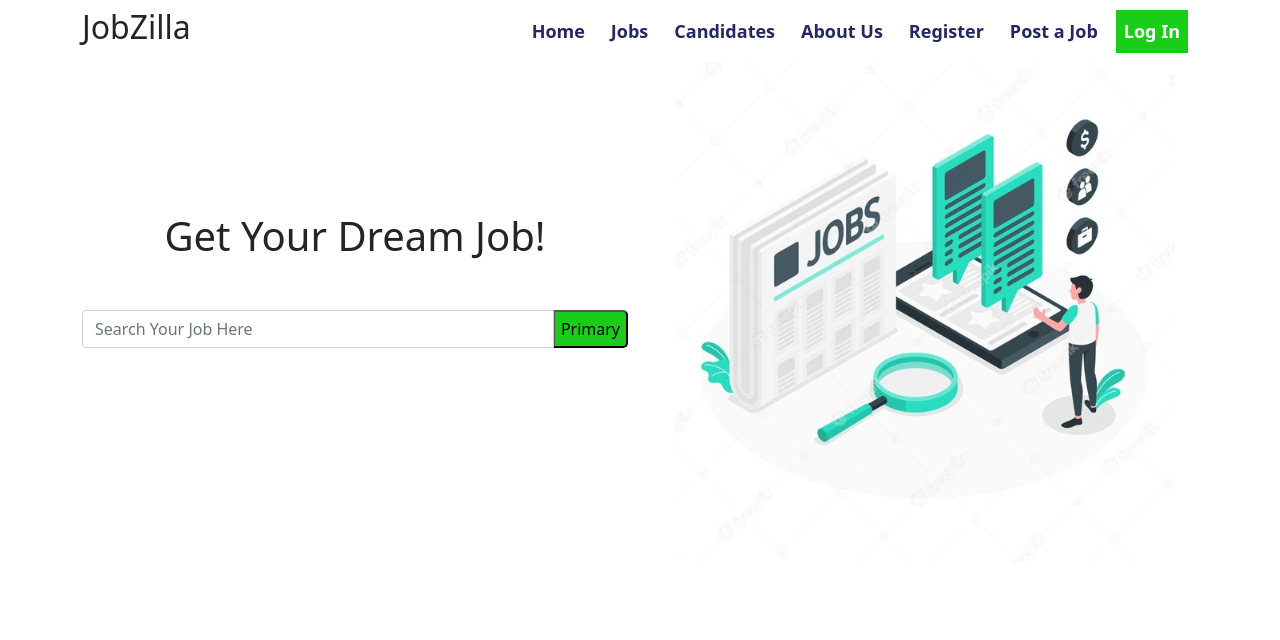
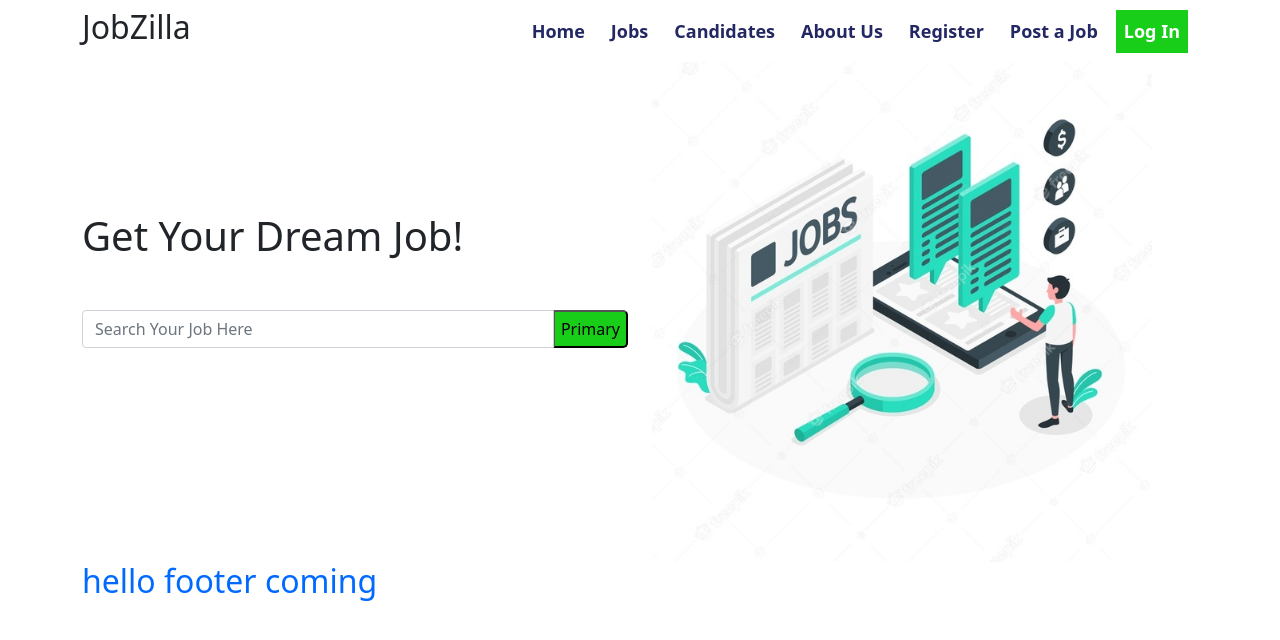
Before and after one commit to DevSquadCode/jobzilla-client, a React (Create React App) app: page / in a window 1280 px wide. Shown: the top 640 px of the page. Built offline with nearby package versions, Linux system fonts and the light colour scheme.

Commit message:
footer init

```diff
--- a/src/App.css
+++ /dev/null
@@ -1,38 +0,0 @@
-.App {
-  text-align: center;
-}
-
-.App-logo {
-  height: 40vmin;
-  pointer-events: none;
-}
-
-@media (prefers-reduced-motion: no-preference) {
-  .App-logo {
-    animation: App-logo-spin infinite 20s linear;
-  }
-}
-
-.App-header {
-  background-color: #282c34;
-  min-height: 100vh;
-  display: flex;
-  flex-direction: column;
-  align-items: center;
-  justify-content: center;
-  font-size: calc(10px + 2vmin);
-  color: white;
-}
-
-.App-link {
-  color: #61dafb;
-}
-
-@keyframes App-logo-spin {
-  from {
-    transform: rotate(0deg);
-  }
-  to {
-    transform: rotate(360deg);
-  }
-}
--- a/src/App.js
+++ b/src/App.js
@@ -1,13 +1,10 @@
-import './App.css';
-import Banner from './components/Header/Banner';
-import Header from './components/Header/Header';
+import Home from './pages/Home/Home.jsx';
 
 function App() {
   return (
-    <div className="App">
-    <Header></Header>
-    <Banner></Banner>
-    </div>
+    <>
+      <Home />
+    </>
   );
 }
 
--- /dev/null
+++ b/src/components/Footer/Footer.jsx
@@ -0,0 +1,15 @@
+import React from 'react';
+import footerStyle from './footer.module.css'
+
+
+const Footer = () => {
+    return (
+        <footer>
+            <div className="container">
+                <h2 className={footerStyle.footer}>hello footer coming</h2>
+            </div>
+        </footer>
+    );
+};
+
+export default Footer;
--- /dev/null
+++ b/src/components/Footer/footer.module.css
@@ -0,0 +1,3 @@
+.footer{
+    color: #006AFF
+}
--- /dev/null
+++ b/src/pages/Home/Home.jsx
@@ -0,0 +1,18 @@
+import React from 'react';
+import Header from '../../components/Header/Header';
+import Banner from '../../components/Header/Banner';
+import Footer from '../../components/Footer/Footer';
+
+
+
+const Home = () => {
+    return (
+        <>
+            <Header />
+            <Banner />
+            <Footer />
+        </>
+    );
+};
+
+export default Home;
--- /dev/null
+++ b/src/utils/CommonUtils.js
@@ -0,0 +1,5 @@
+const greetingDeveloper = () => {
+    console.log('Welcome to professional work environment')
+}
+
+greetingDeveloper()
```
Also changed, not shown: 1 other file (tests, documents, lock files or other folders).
